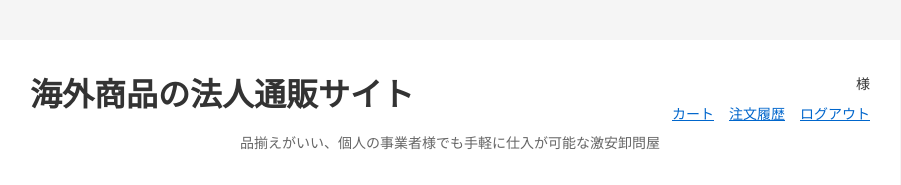
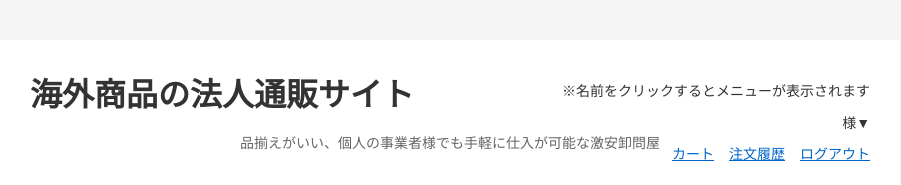
Before and after one commit to hitsu0909/webshop-frontend, a Vue app: page /products in a window 1280 px wide. Shown: the top 185 px of the page, without its empty margins (190-1091 px from the left). Built offline with nearby package versions, Linux system fonts and the light colour scheme; no server answers; sample sign-in values are in the browser's storage.

Commit message:
header commit add

```diff
--- a/src/components/HeaderBar.vue
+++ b/src/components/HeaderBar.vue
@@ -10,9 +10,14 @@
 
         <!-- ✅ 右上エリア -->
         <div class="user-info" v-show="isLogin && user" ref="menuRef">
+
+          <p class="form-note">
+            ※名前をクリックするとメニューが表示されます
+          </p>
+
           <div @click.stop="toggleMenu">
           <p class="company-name">{{ user?.company_name }}</p>
-          <p class="user-name">{{ user?.user_name }}　様</p>
+          <p class="user-name">{{ user?.user_name }}　様▼</p>
           </div>
 
 
```
